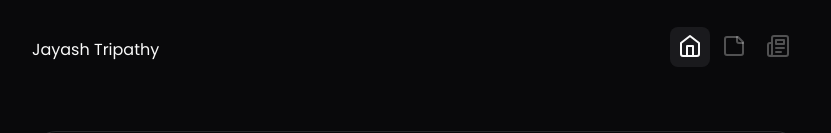
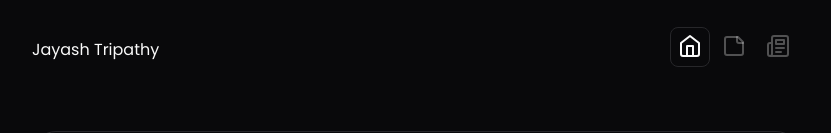
Before and after one commit to JayashTripathy/personal-portfolio, a Next.js app: page / in a window 1280 px wide. Shown: the top 133 px of the page, without its empty margins (224-1055 px from the left). Built offline with nearby package versions, Linux system fonts and the light colour scheme.

Commit message:
changed the styles to to border in the active tab

```diff
--- a/components/content/timeline.tsx
+++ b/components/content/timeline.tsx
@@ -17,7 +17,6 @@ export const TimelineEvent = ({ active, last, children }: TimelineEventProps) =>
     <div
       className={cn("w-full flex- justify-start gap-6 border-neutral-700", {
         "border-l": !last,
-
         "pb-16": !last,
       })}
     >
--- a/components/ui/NavItem.tsx
+++ b/components/ui/NavItem.tsx
@@ -13,7 +13,7 @@ function NavItem({}: Props) {
       {navLinks[pathname] ? (
         <div className="hidden lg:block">
           <motion.div
-            className="absolute bg-secondary/60 h-10 rounded-lg z-[-1]"
+            className="absolute border border-muted h-10 rounded-lg z-[-1]"
             initial={{
               opacity: 0,
               x: navLinks[pathname].x,
```
